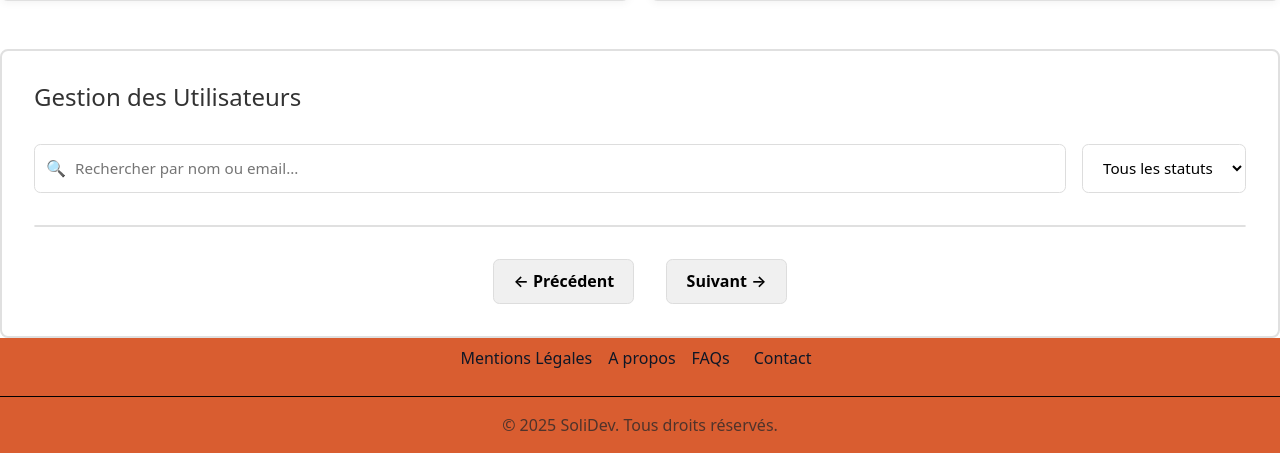
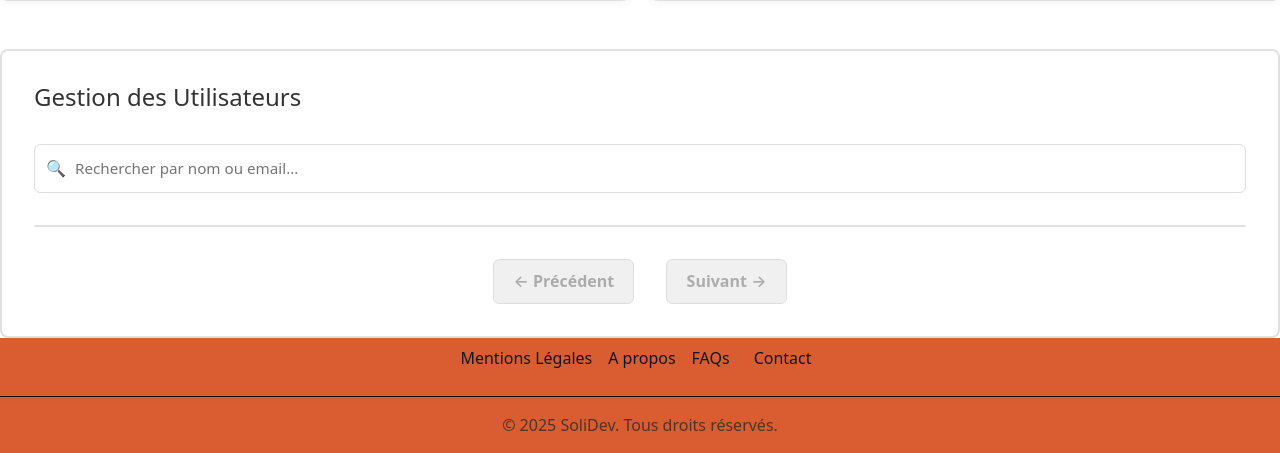
Before and after one commit to AGonzalez8805/SoliDev, a PHP site: template views/admin/dashboard.php in a window 1280 px wide. Shown: the part 1032-1485 px from the top of the page. Run offline with PHP 8.4, Linux system fonts and the light colour scheme; the template is opened without the code that fills it, so the values that code supplies are empty; the visitor is signed in with stand-in values (Sample User, id 1); some libraries are stand-ins or nearby versions.

Commit message:
Mise en place de la barre de recherche

```diff
--- a/views/admin/dashboard.php
+++ b/views/admin/dashboard.php
@@ -60,11 +60,6 @@
                 <input type="text" id="searchUsers" placeholder="Rechercher par nom ou email..." class="search-input">
                 <span class="search-icon">🔍</span>
             </div>
-            <select id="statusFilter" class="filter-select">
-                <option value="">Tous les statuts</option>
-                <option value="active">Actif</option>
-                <option value="inactive">Inactif</option>
-            </select>
         </div>
 
         <div class="table-wrapper">
@@ -86,7 +81,6 @@
                                 <button class="btn-action btn-edit" data-id="<?= $user['users_id'] ?>" title="Modifier">✏️</button>
                                 <button class="btn-action btn-delete" data-id="<?= $user['users_id'] ?>" title="Supprimer">🗑️</button>
                             </td>
-
                         </tr>
                     <?php endforeach; ?>
                 </tbody>
```
Also changed, not shown: public/assets/Modules/DashboardAdmin.js.
